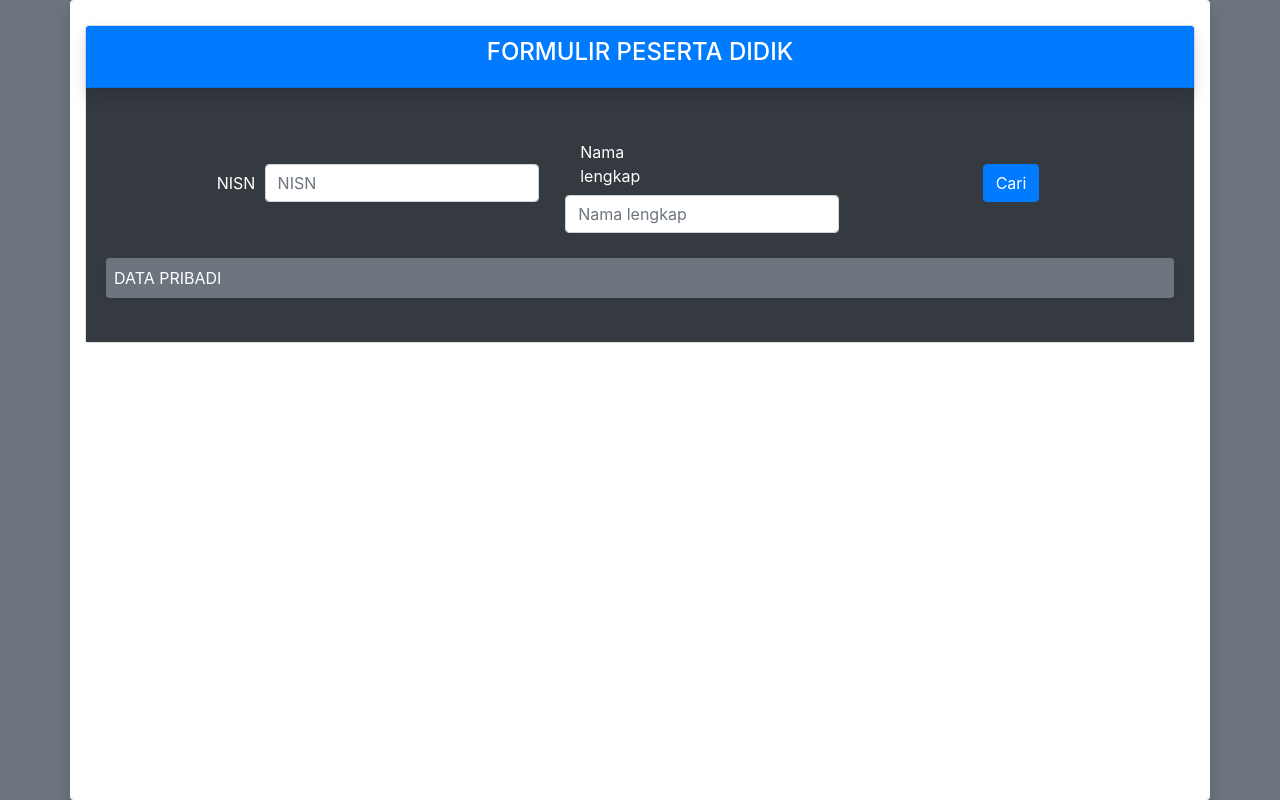
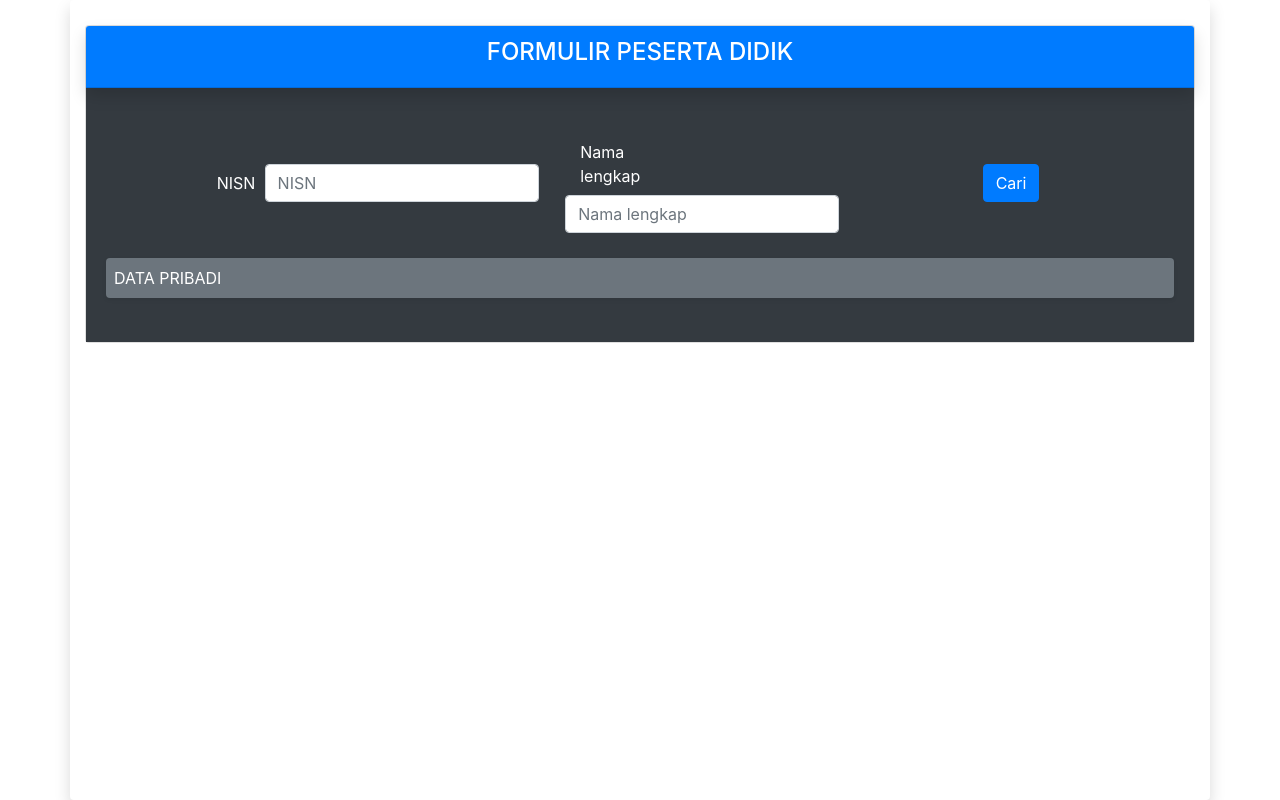
Before and after one commit to arrandimr/praktikum-10, a PHP site: page /formtampil.php in a window 1280 px wide. Run offline with PHP 8.4, Linux system fonts and the light colour scheme.

Commit message:
Update formtampil.php

```diff
--- a/formtampil.php
+++ b/formtampil.php
@@ -9,9 +9,7 @@
 		.container {
 			padding-top: 25px;
 		}
-		body {
-			background:#6c757d;
-		}
+
 
 	</style>
 </head>
```
